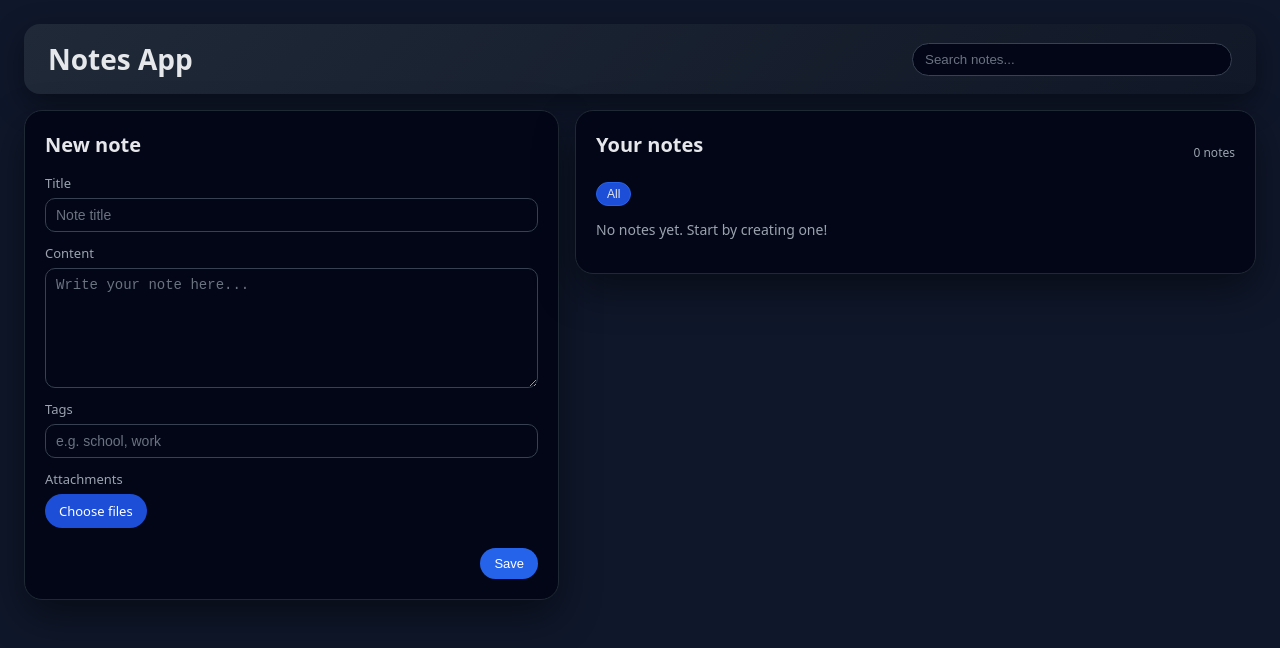
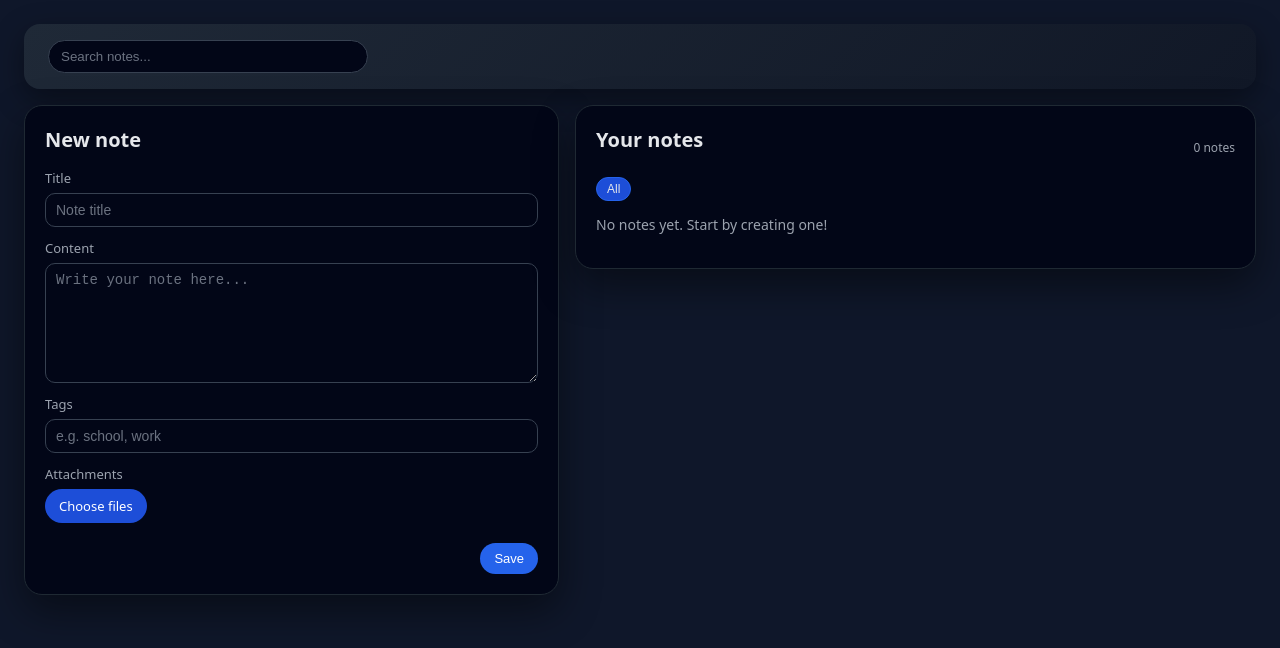
Before and after one commit to danabananaunu/Svelte-notes-app, a Svelte app: page / in a window 1280 px wide. Shown: the top 648 px of the page. Built offline with nearby package versions, Linux system fonts and the light colour scheme.

Commit message:
Update Header.svelte

```diff
--- a/src/components/Header.svelte
+++ b/src/components/Header.svelte
@@ -3,7 +3,6 @@
 </script>
 
 <header class="app-header">
-  <h1 class="app-title">Notes App</h1>
 
   <input
     type="text"
```
